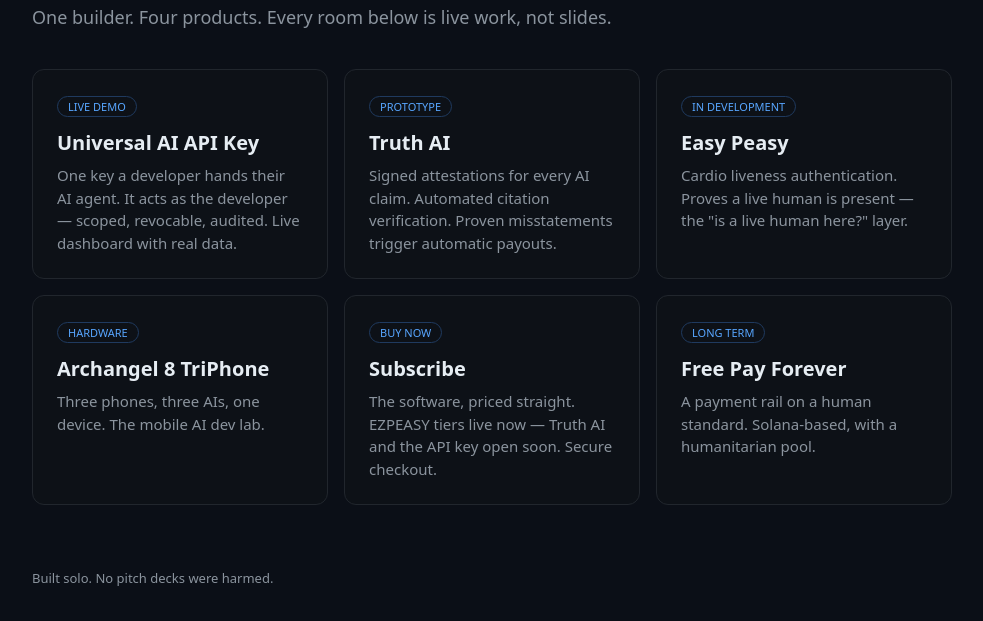
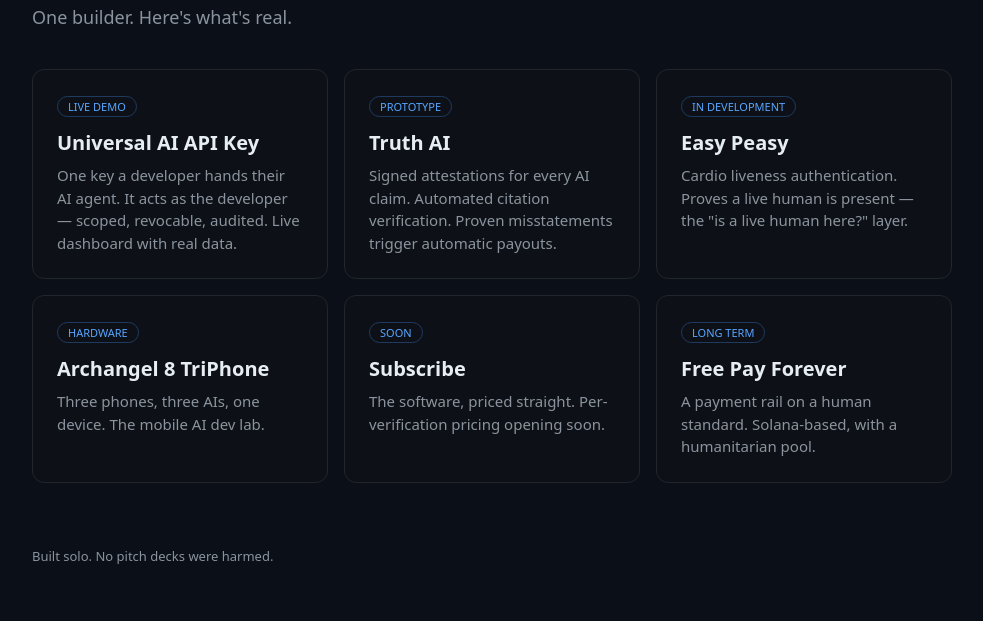
Before and after one commit to 321ezpeasy-alt/godworld-site, a plain HTML site: page index.html in a window 1280 px wide. Shown: the part 111-732 px from the top of the page, without its empty margins (148-1131 px from the left). Drawn offline with Linux system fonts and the light colour scheme.

Commit message:
fix(site): correct product count and subscribe card claims on homepage

```diff
--- a/index.html
+++ b/index.html
@@ -25,7 +25,7 @@
 <body>
 <div class="wrap">
   <h1>GodWorld.org</h1>
-  <p class="sub">One builder. Four products. Every room below is live work, not slides.</p>
+  <p class="sub">One builder. Here's what's real.</p>
   <div class="grid">
     <a class="room" href="/keys.html">
       <span class="tag">LIVE DEMO</span>
@@ -48,9 +48,9 @@
       <p>Three phones, three AIs, one device. The mobile AI dev lab.</p>
     </a>
     <a class="room" href="/subscribe.html">
-      <span class="tag">BUY NOW</span>
+      <span class="tag">SOON</span>
       <h2>Subscribe</h2>
-      <p>The software, priced straight. EZPEASY tiers live now — Truth AI and the API key open soon. Secure checkout.</p>
+      <p>The software, priced straight. Per-verification pricing opening soon.</p>
     </a>
     <a class="room" href="/freepay.html">
       <span class="tag">LONG TERM</span>
```
